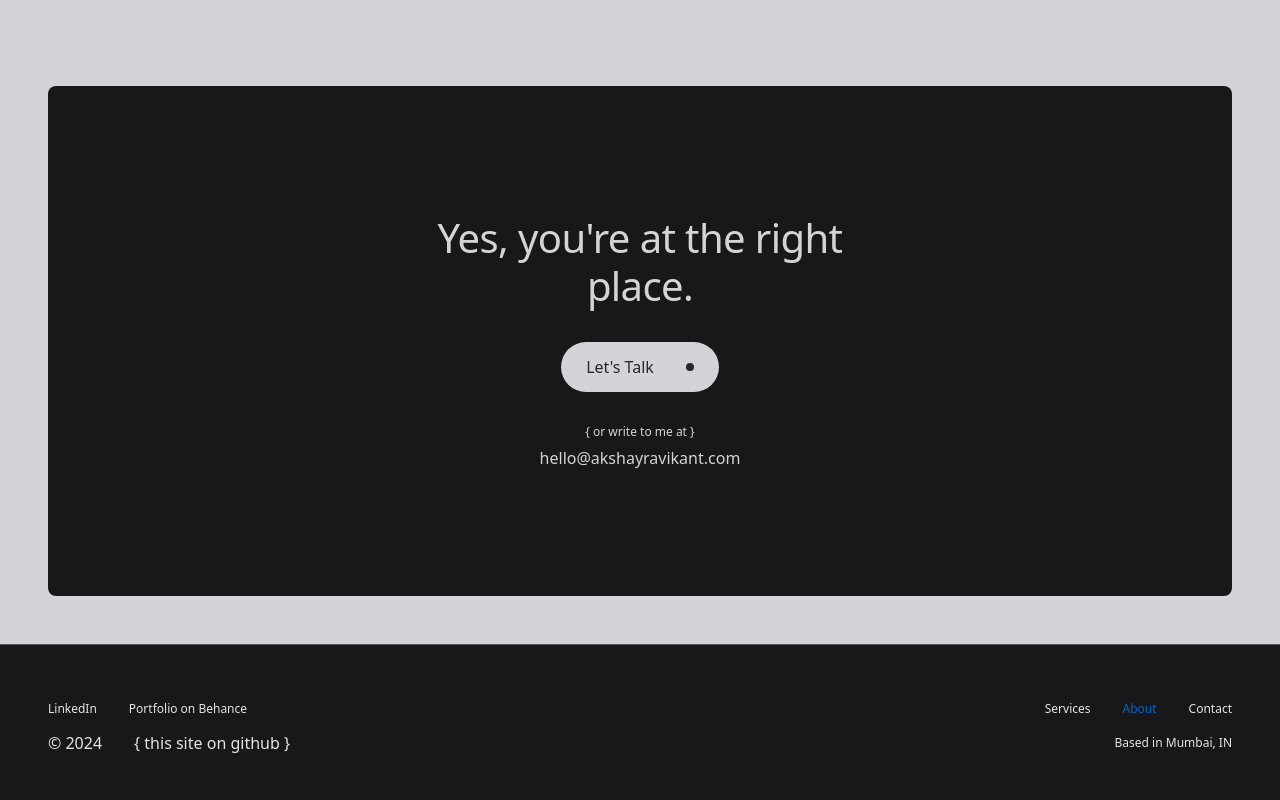
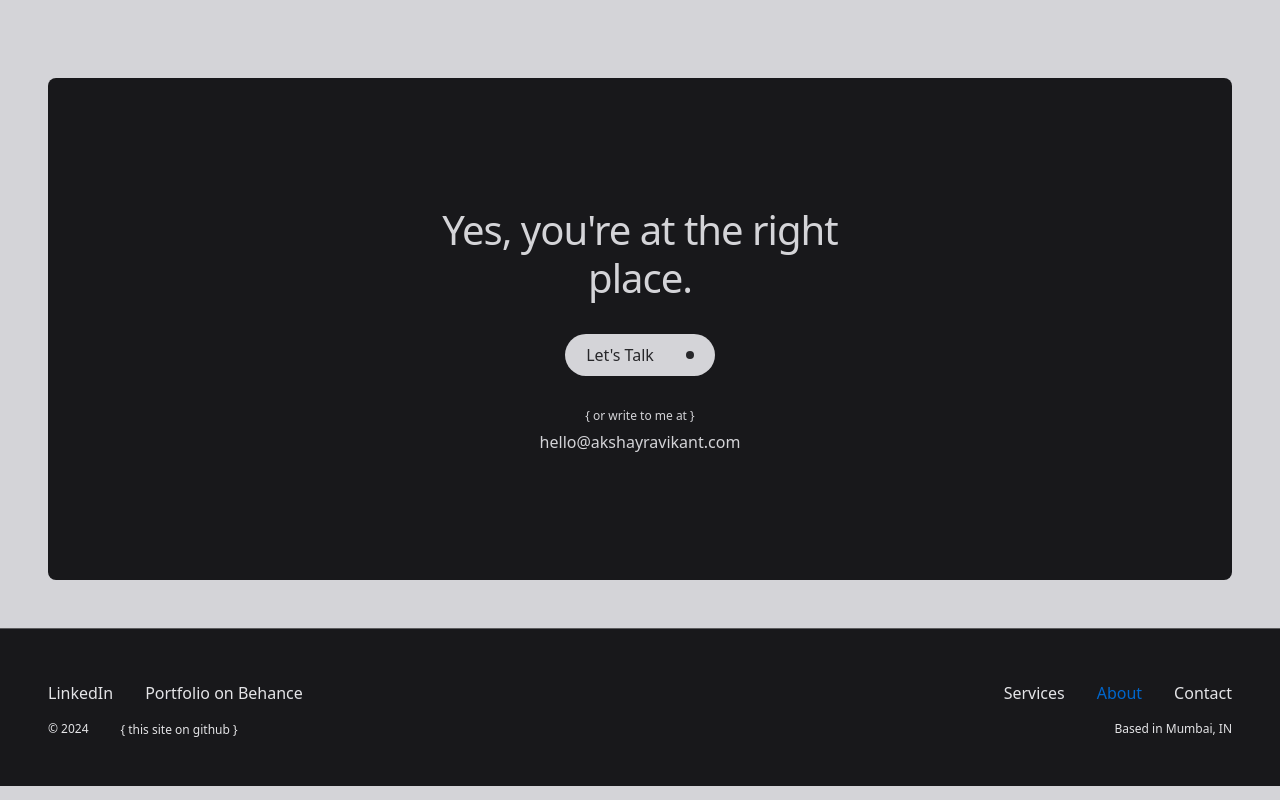
Before and after one commit to akshayrx/portfolio, a React (Vite) app: page /about in a window 1280 px wide. Shown: the part 1678-2478 px from the top of the page. Built offline with nearby package versions, Linux system fonts and the light colour scheme.

Commit message:
font sizes fixes for 2xl screen

```diff
--- a/src/components/elements/ButtonSolid.jsx
+++ b/src/components/elements/ButtonSolid.jsx
@@ -6,7 +6,7 @@ function ButtonSolid(props) {
 
   return (
     <>
-    <button className={`klaviyo_form_trigger w-fit hover:border hover:font-normal hover:bg-[#0066cc] hover:text-zinc-100 hover:border-zinc-400/70 px-6 py-4 rounded-full ${props.buttonMode === 'light' ? 'bg-zinc-300 text-zinc-800' : 'bg-zinc-900 text-zinc-300'} border border-transparent flex gap-8 items-center capitalize text-sm font-light leading-none tracking-normal`}>
+    <button className={`klaviyo_form_trigger w-fit hover:border font-normal hover:bg-[#0066cc] hover:text-zinc-100 hover:border-zinc-400/70 px-5 py-3 rounded-full ${props.buttonMode === 'light' ? 'bg-zinc-300 text-zinc-800' : 'bg-zinc-900 text-zinc-300'} border border-transparent flex gap-8 items-center capitalize text-sm leading-none tracking-normal`}>
         <span>{props.cta}</span>
         <span className={`w-2 h-2 rounded-full hover:bg-zinc-100 ${props.buttonMode === 'light' ? 'bg-zinc-800' : 'bg-zinc-300'}`}></span>
     </button>
--- a/src/components/footer/Footer.jsx
+++ b/src/components/footer/Footer.jsx
@@ -39,8 +39,8 @@ function Footer() {
             </div>
             <div className="w-full flex justify-between items-center pt-4 gap-4">
                 <small className='menu justify-between items-center flex font-light text-xs gap-8'>
-                    <span>&copy; 2024</span>
-                    <span><NavLink to="/" target='_blank' className='curly-braces'>this site on github</NavLink></span>
+                    <span className='text-xs'>&copy; 2024</span>
+                    <span><NavLink to="/" target='_blank' className='curly-braces text-xs'>this site on github</NavLink></span>
                 </small>
                 <small>
                     <span className='font-light text-xs'>Based in Mumbai, IN</span>
--- a/src/components/header/Dock.jsx
+++ b/src/components/header/Dock.jsx
@@ -42,7 +42,7 @@ function Dock() {
     })
 
   return (
-    <nav ref={dockButton} className='fixed bottom-20 w-full z-50 dynamic-island opacity-0 hidden'>
+    <nav ref={dockButton} className='fixed bottom-20 -translate-x-2/4 left-2/4 w-full z-50 dynamic-island opacity-0 hidden'>
         <div className='flex justify-center items-center relative'>
             <div className='absolute w-fit bg-[#0066cc]/70 hover:bg-zinc-400/70 backdrop-blur-md backdrop-saturate-150 rounded-full overflow-hidden'>
                 <div className='dock-menu-station flex w-auto justify-around items-center text-sm font-light py-1 px-1'>
--- a/src/components/hero/Hero.jsx
+++ b/src/components/hero/Hero.jsx
@@ -6,7 +6,7 @@ function Hero() {
   return (
     <section data-scroll data-scroll-section data-scroll-speed='-0.50' className="hero bg-zinc-300 w-full h-dvh relative">
         <div className='container flex flex-col justify-start items-start w-full'>
-            <div className="pt-[45%] pb-10 w-full md:w-11/12 md:pt-[40%] lg:w-9/12 lg:pt-40 2xl:w-full 2xl:pt-[50%]">
+            <div className="pt-[45%] pb-10 w-full md:w-11/12 md:pt-[40%] lg:w-9/12 lg:pt-40 2xl:10/12 2xl:pt-36">
                 <Teaser />
             </div>
         </div>
--- a/src/components/hero/Notes.jsx
+++ b/src/components/hero/Notes.jsx
@@ -4,7 +4,7 @@ import ButtonOutline from '../elements/ButtonOutline';
 function Notes() {
 
   return (
-    <div className="container py-6 flex flex-col md:flex-row gap-3 justify-between items-center z-0">
+    <div className="hero-notes container py-6 flex flex-col md:flex-row gap-3 justify-between items-center z-0">
         {[
             "onboarding in 3 easy steps",
             "4 to 6 weeks delivery",
--- a/src/components/hero/Teaser.jsx
+++ b/src/components/hero/Teaser.jsx
@@ -26,6 +26,7 @@ function Teaser() {
       color: "#0066cc",
       opacity: 1
     })
+
   })
 
 
--- a/src/components/sections/Works.jsx
+++ b/src/components/sections/Works.jsx
@@ -28,12 +28,12 @@ function Works() {
                                     <span>Project Name</span>
                                     <span className='hidden h-2 w-2 rounded-full bg-zinc-100'></span>
                                 </div>
-                                <div title="Opens on Behance" className='capitalize flex gap-2 text-sm text-zinc-500 justify-between items-center'>
+                                <div title="Opens on Behance" className='capitalize flex gap-2 text-sm text-zinc-500 font-light 2xl:font-normal justify-between items-center'>
                                     View on Behance <FaBehance /><span className="rotate-45"><FaArrowUpLong /></span>
                                 </div>
                             </div>
                             <div className='w-full flex'>
-                                <div className='uppercase text-sm tracking-wide text-zinc-500'>2024 / design system / cms design</div>
+                                <div className='uppercase text-sm tracking-wide text-zinc-500 font-light 2xl:font-normal'>2024 / design system / cms design</div>
                             </div>
                         </div>
                     </NavLink>
@@ -56,12 +56,12 @@ function Works() {
                                     <span>Project Name</span>
                                     <span className='hidden h-2 w-2 rounded-full bg-zinc-100'></span>
                                 </div>
-                                <div title="Opens on Behance" className='capitalize flex gap-2 text-sm text-zinc-500 justify-between items-center'>
+                                <div title="Opens on Behance" className='capitalize flex gap-2 text-sm text-zinc-500 font-light 2xl:font-normal justify-between items-center'>
                                     View on Behance <FaBehance /><span className="rotate-45"><FaArrowUpLong /></span>
                                 </div>
                             </div>
                             <div className='w-full flex'>
-                                <div className='uppercase text-sm tracking-wide text-zinc-500'>2024 / design principal / cms design</div>
+                                <div className='uppercase text-sm tracking-wide text-zinc-500 font-light 2xl:font-normal'>2024 / design principal / cms design</div>
                             </div>
                         </div>
                     </NavLink>
@@ -86,12 +86,12 @@ function Works() {
                                     <span>Project Name</span>
                                     <span className='hidden h-2 w-2 rounded-full bg-zinc-100'></span>
                                 </div>
-                                <div title="Opens on Behance" className='capitalize flex gap-2 text-sm text-zinc-500 justify-between items-center'>
+                                <div title="Opens on Behance" className='capitalize flex gap-2 text-sm text-zinc-500 font-light 2xl:font-normal justify-between items-center'>
                                     View on Behance <FaBehance /><span className="rotate-45"><FaArrowUpLong /></span>
                                 </div>
                             </div>
                             <div className='w-full flex'>
-                                <div className='uppercase text-sm tracking-wide text-zinc-500'>2024 / design principal / cms design</div>
+                                <div className='uppercase text-sm tracking-wide text-zinc-500 font-light 2xl:font-normal'>2024 / design principal / cms design</div>
                             </div>
                         </div>
                     </NavLink>
@@ -114,12 +114,12 @@ function Works() {
                                     <span>Project Name</span>
                                     <span className='hidden h-2 w-2 rounded-full bg-zinc-100'></span>
                                 </div>
-                                <div title="Opens on Behance" className='capitalize flex gap-2 text-sm text-zinc-500 justify-between items-center'>
+                                <div title="Opens on Behance" className='capitalize flex gap-2 text-sm text-zinc-500 font-light 2xl:font-normal justify-between items-center'>
                                     View on Behance <FaBehance /><span className="rotate-45"><FaArrowUpLong /></span>
                                 </div>
                             </div>
                             <div className='w-full flex'>
-                                <div className='uppercase text-sm tracking-wide text-zinc-500'>2024 / design principal / cms design</div>
+                                <div className='uppercase text-sm tracking-wide text-zinc-500 font-light 2xl:font-normal'>2024 / design principal / cms design</div>
                             </div>
                         </div>
                     </NavLink>
--- a/src/index.css
+++ b/src/index.css
@@ -5,8 +5,8 @@
 
 @layer base {
   h1 {
-    font-size: 2.25rem;
-    line-height: 1;
+    font-size: 2.15rem;
+    line-height: 1.05;
     letter-spacing: -0.02em;
   }
   @screen sm {
@@ -35,16 +35,16 @@
   }
   @screen 2xl {
     h1 {
-      font-size: 6rem;
-      line-height: 1.2;
-      letter-spacing: -0.015em;
+      font-size: 3.75rem;
+      line-height: 1.08;
+      letter-spacing: -0.055em;
     }
   }
 
   h2 {
-    font-size: 1.75rem;
+    font-size: 1.5rem;
     line-height: 1.2;
-    letter-spacing: -0.015em;
+    letter-spacing: -0.025em;
   }
   @screen sm {
     h2 {
@@ -68,13 +68,15 @@
   }
   @screen 2xl {
     h2 {
-      font-size: 3.75rem;
+      font-size: 2.50rem;
       letter-spacing: -0.025em;
+      line-height: 1.15;
     }
   }
 
   h3 {
-    font-size: 1.25rem; /* Default 20px */
+    font-size: 1.5rem;
+    font-weight: 400; /* Default 20px */
   }
   @screen sm {
     h3 {
@@ -98,36 +100,36 @@
   }
   @screen 2xl {
     h3 {
-      font-size: 2.5rem; /* 40px for large screens */
+      font-size: 2.25rem; /* 40px for large screens */
     }
   }
 
-  p, span {
+  p, span, a {
     font-size: 16px;
   }
   @screen sm {
-    p, span {
+    p, span, a {
       font-size: 14px;
     }
   }
   @screen md {
-    p, span {
+    p, span, a {
       font-size: 16px;
     }
   }
   @screen lg {
-    p, span {
+    p, span, a {
       font-size: 16px;
     }
   }
   @screen xl {
-    p, span {
+    p, span, a {
       font-size: 16px;
     }
   }
   @screen 2xl {
-    p, span {
-      font-size: 22px;
+    p, span, a {
+      font-size: 18px;
     }
   }
 }
```
